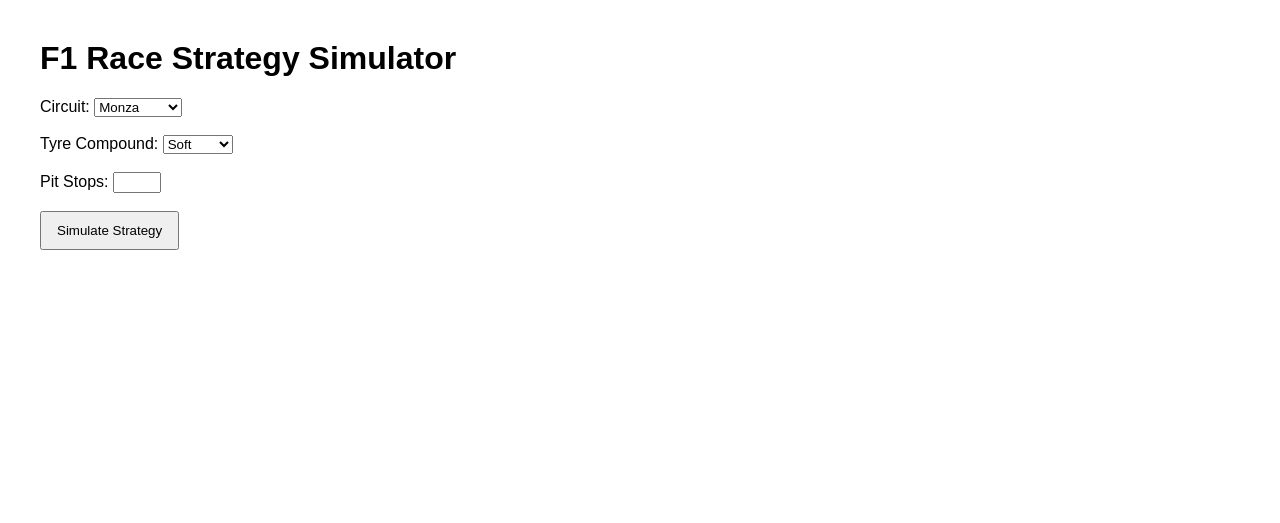
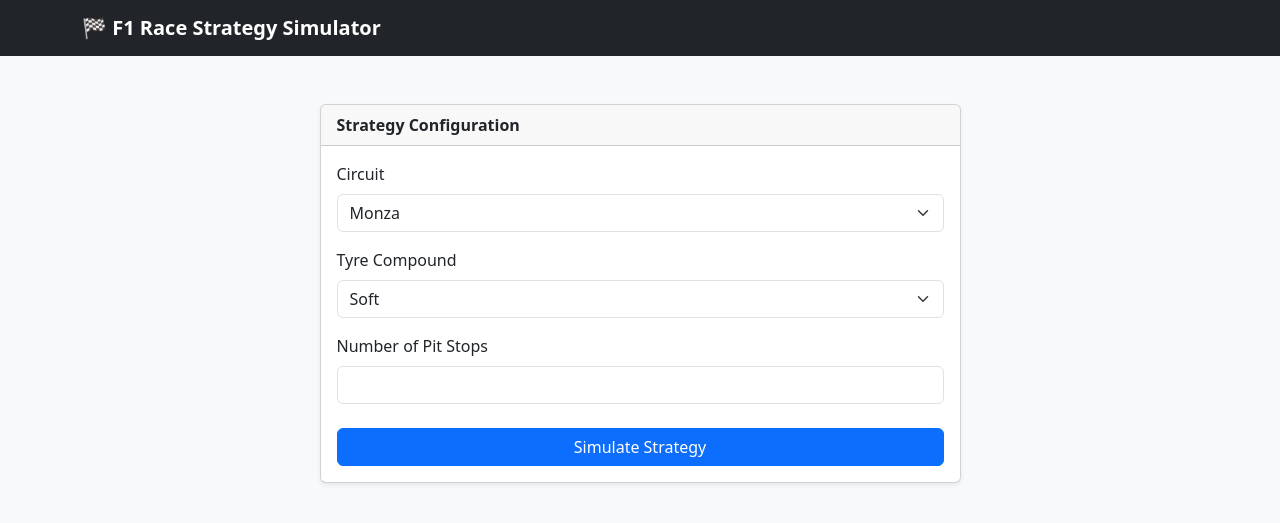
Before and after one commit to vinnyyxd/F1RaceStrategySimulator, a Flask app: page / in a window 1280 px wide. Shown: the top 523 px of the page. Run offline with Flask 3, Linux system fonts and the light colour scheme.

Commit message:
enhanced changes for front end

```diff
--- /dev/null
+++ b/app/templates/base.html
@@ -0,0 +1,30 @@
+<!DOCTYPE html>
+<html lang="en">
+<head>
+<meta charset="UTF-8">
+<meta name="viewport" content="width=device-width, initial-scale=1">
+<title>F1 Race Strategy Simulator</title>
+
+
+<!-- Bootstrap 5 -->
+<link href="https://cdn.jsdelivr.net/npm/bootstrap@5.3.2/dist/css/bootstrap.min.css" rel="stylesheet">
+</head>
+
+
+<body class="bg-light">
+
+
+<nav class="navbar navbar-expand-lg navbar-dark bg-dark">
+<div class="container">
+<span class="navbar-brand fw-bold">🏁 F1 Race Strategy Simulator</span>
+</div>
+</nav>
+
+
+<div class="container my-5">
+{% block content %}{% endblock %}
+</div>
+
+
+</body>
+</html>
--- a/app/templates/index.html
+++ b/app/templates/index.html
@@ -1,31 +1,51 @@
-<!DOCTYPE html>
-<html>
-<head>
-    <title>F1 Race Strategy Simulator</title>
-    <link rel="stylesheet" href="{{ url_for('static', filename='style.css') }}">
-</head>
-<body>
-<h1>F1 Race Strategy Simulator</h1>
+{% extends 'base.html' %}
+{% block content %}
 
+
+<div class="row justify-content-center">
+<div class="col-md-7">
+<div class="card shadow-sm">
+<div class="card-header fw-bold">
+Strategy Configuration
+</div>
+<div class="card-body">
 <form action="/simulate" method="post">
-    <label>Circuit:</label>
-    <select name="circuit">
+
+
+<div class="mb-3">
+<label class="form-label">Circuit</label>
+<select class="form-select" name="circuit">
 <option>Monza</option>
 <option>Silverstone</option>
 <option>Spa</option>
-    </select><br><br>
+</select>
+</div>
 
-    <label>Tyre Compound:</label>
-    <select name="tyre">
+
+<div class="mb-3">
+<label class="form-label">Tyre Compound</label>
+<select class="form-select" name="tyre">
 <option>Soft</option>
 <option>Medium</option>
 <option>Hard</option>
-    </select><br><br>
+</select>
+</div>
 
-    <label>Pit Stops:</label>
-    <input type="number" name="pit_stops" min="0" max="3"><br><br>
 
-    <button type="submit">Simulate Strategy</button>
+<div class="mb-4">
+<label class="form-label">Number of Pit Stops</label>
+<input type="number" class="form-control" name="pit_stops" min="0" max="3" required>
+</div>
+
+
+<button class="btn btn-primary w-100">
+Simulate Strategy
+</button>
 </form>
-</body>
-</html>
+</div>
+</div>
+</div>
+</div>
+
+
+{% endblock %}
```
Also changed, not shown: app/templates/result.html (+39 -16 lines). Lines whose indentation alone changed are shown as unchanged.
